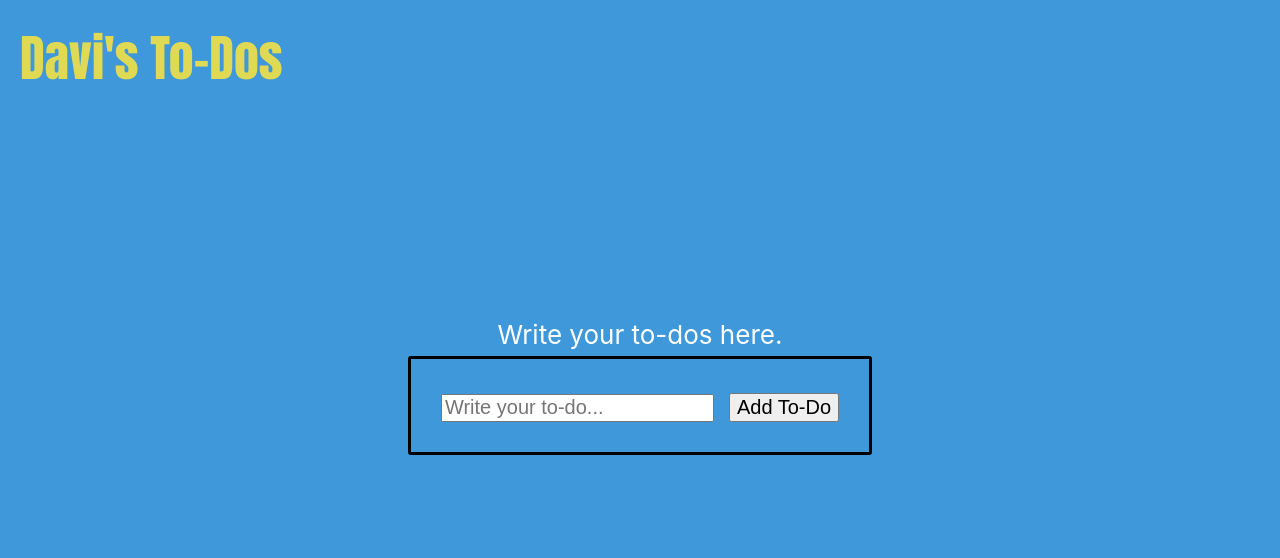
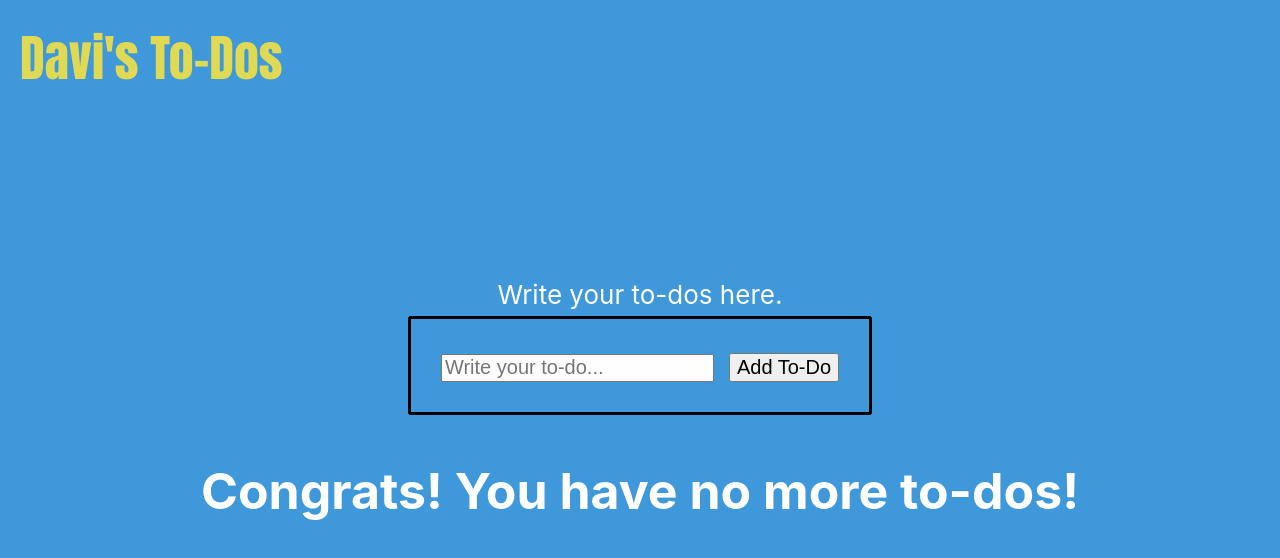
Before and after one commit to DaviZCodes/React-To-Do-List, a React (Create React App) app: page / in a window 1280 px wide. Shown: the top 558 px of the page. Built offline with nearby package versions, Linux system fonts and the light colour scheme.

Commit message:
fixed local storage bugs

```diff
--- a/src/App.css
+++ b/src/App.css
@@ -63,3 +63,10 @@
   color:#e0d954;
   text-align: left;
 }
+
+.Congrats {
+  margin-top: 20px;
+  font-size: 50px;
+  color-scheme: rgb(58, 58, 231);
+  font-weight: bold;
+}
--- a/src/App.js
+++ b/src/App.js
@@ -44,10 +44,15 @@ function App(){
     const updatedArray = ourList.filter(element => element.id !== given_id);
 
     setourList(updatedArray);
+
+    let stringed = JSON.stringify(ourList);
+    localStorage.setItem("ourL", stringed);
   }
 
   function clearAll(){
     setourList([]);
+    let stringed = JSON.stringify(ourList);
+    localStorage.setItem("ourL", stringed);
   }
 
   const handleKeypress = event => {
@@ -73,7 +78,7 @@ function App(){
           <List parentList = {ourList} removeFunc = {removeItem}/>
         </div>
         <div class = "Congrats">
-          {/* {congrats}  */}
+          {congrats}
         </div>
       </header>
     </div>
```
